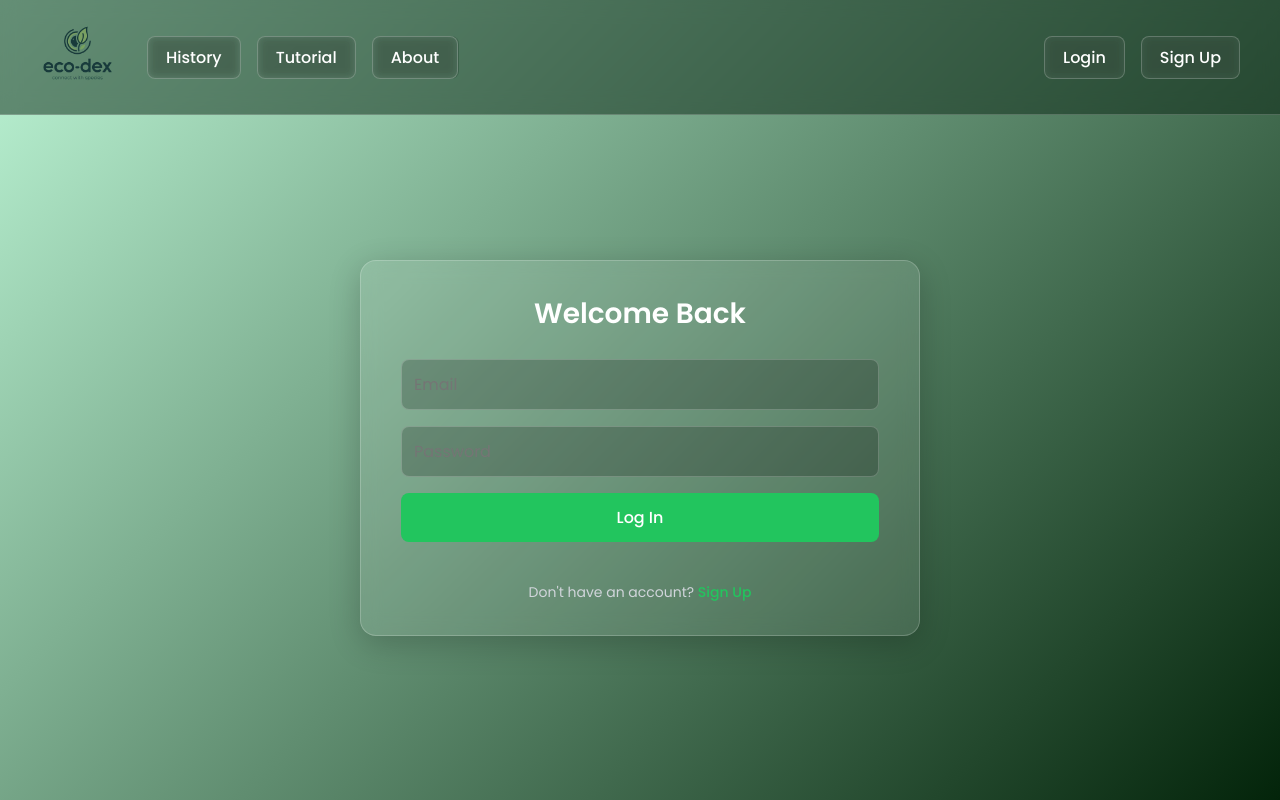
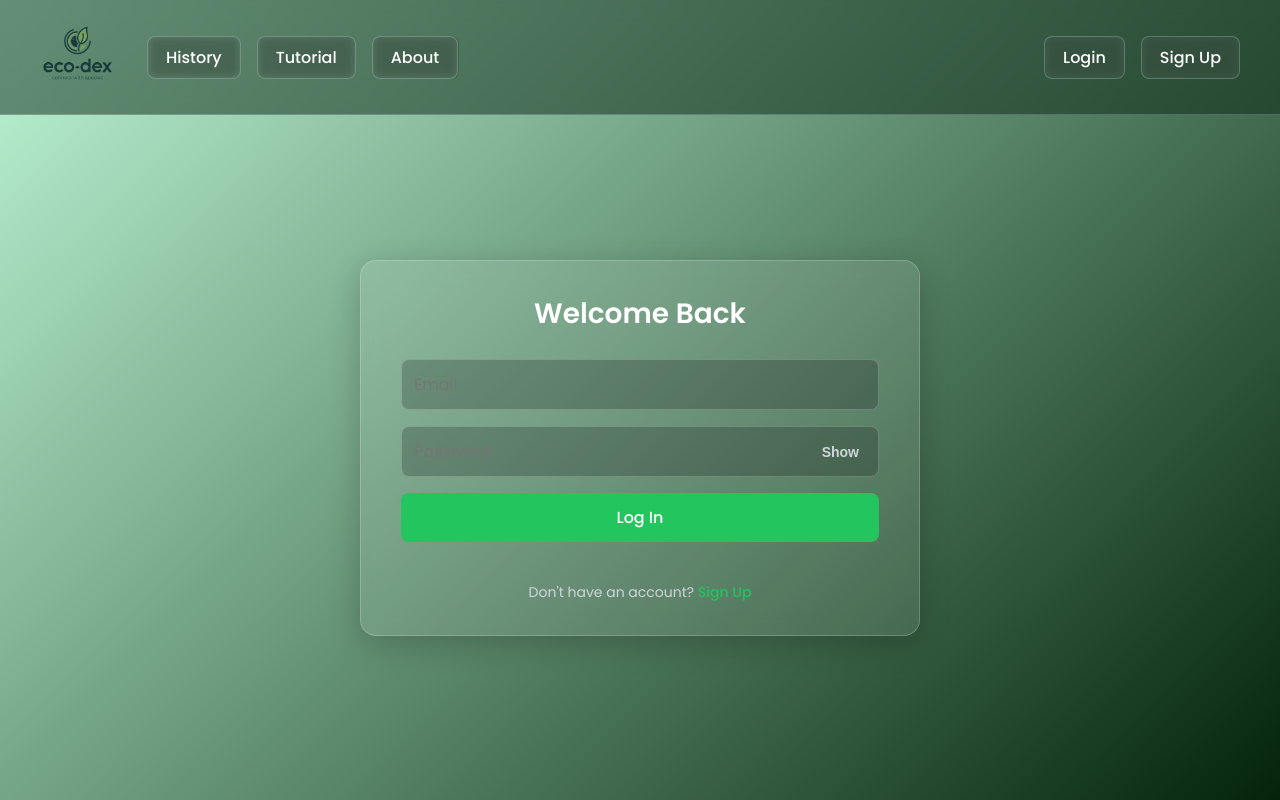
Before and after one commit to tmdirito/SICI, a Next.js app in the folder SICI/animal-identifier-app/: page /login in a window 1280 px wide. Built offline with nearby package versions, Linux system fonts and the light colour scheme; no server answers.

Commit message:
Added visibility toggle for password

```diff
--- a/SICI/animal-identifier-app/src/app/login/page.js
+++ b/SICI/animal-identifier-app/src/app/login/page.js
@@ -10,6 +10,7 @@ import Header from '../components/Header';
 export default function LoginPage() {
   const [email, setEmail] = useState('');
   const [password, setPassword] = useState('');
+  const [showPassword, setShowPassword] = useState(false);
   const [error, setError] = useState('');
   const router = useRouter();
   const auth = getAuth(app);
@@ -33,7 +34,23 @@ export default function LoginPage() {
         <h1 className={styles.title}>Welcome Back</h1>
         <form onSubmit={handleLogin} className={styles.form}>
           <input type="email" value={email} onChange={(e) => setEmail(e.target.value)} placeholder="Email" required className={styles.input} />
-          <input type="password" value={password} onChange={(e) => setPassword(e.target.value)} placeholder="Password" required className={styles.input} />
+
+          <div className={styles.passwordContainer}>
+              <input
+                type={showPassword ? 'text' : 'password'} /* 3. Toggle type based on state */
+                value={password}
+                onChange={(e) => setPassword(e.target.value)}
+                placeholder="Password"
+                required
+                className={styles.input}
+              /><button
+                type="button"
+                onClick={() => setShowPassword(!showPassword)}
+                className={styles.passwordToggle}
+              >
+                {showPassword ? 'Hide' : 'Show'}
+              </button>
+            </div>
           <button type="submit" className={styles.button}>Log In</button>
           {error && <p className={styles.error}>{error}</p>}
         </form>
--- a/SICI/animal-identifier-app/src/app/page.module.css
+++ b/SICI/animal-identifier-app/src/app/page.module.css
@@ -144,3 +144,29 @@
   padding-bottom: 1rem;
   border-bottom: 1px solid var(--card-border);
 }
+
+/* Add these new classes to the end of your file */
+
+.passwordContainer {
+  position: relative;
+  width: 100%;
+}
+
+/* This targets the input field specifically when it's inside the new container */
+.passwordContainer .input {
+  padding-right: 70px; /* Adds space inside the input field for the button */
+}
+
+.passwordToggle {
+  position: absolute;
+  top: 50%;
+  right: 12px;
+  transform: translateY(-50%);
+  background: none;
+  border: none;
+  color: var(--secondary-text);
+  cursor: pointer;
+  font-weight: 600;
+  font-size: 14px;
+  padding: 8px; /* Makes the button easier to click */
+}
```
Also changed, not shown: SICI/animal-identifier-app/src/app/signup/page.js (+19 -1 lines).
